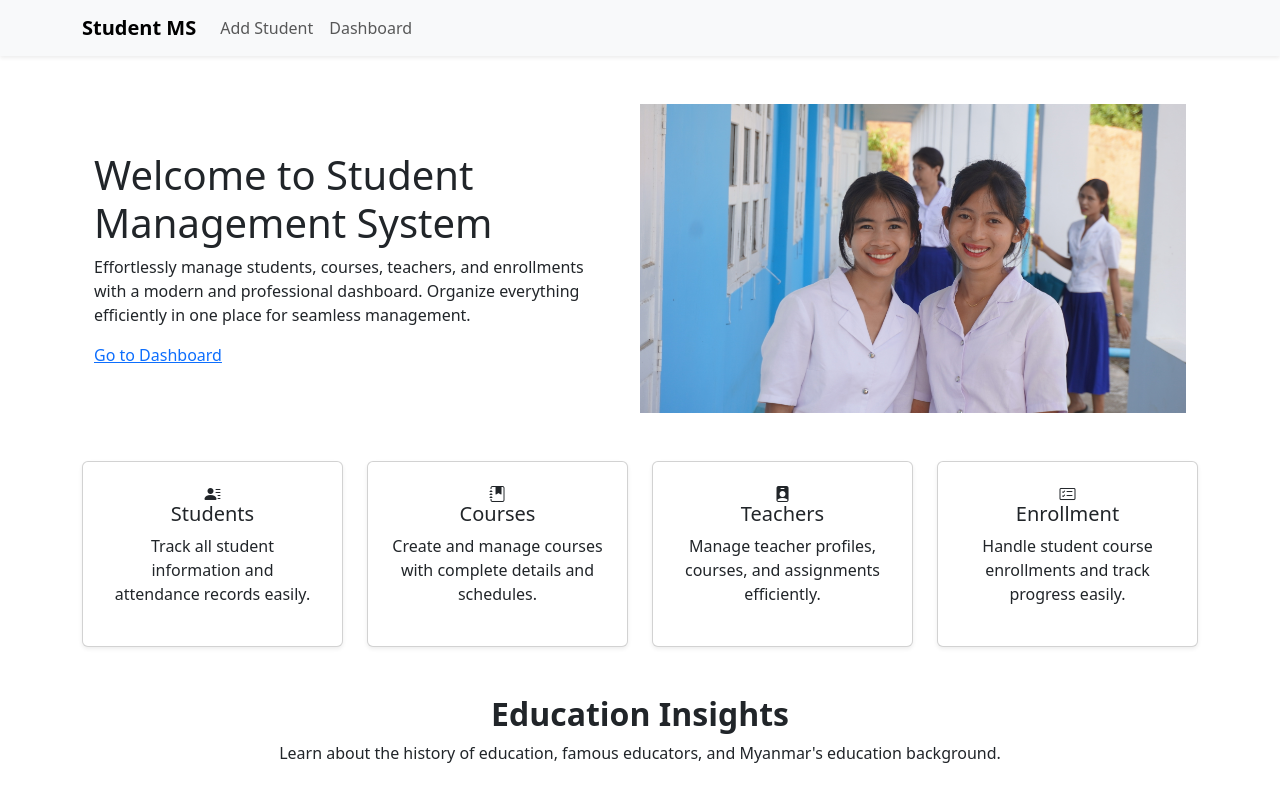
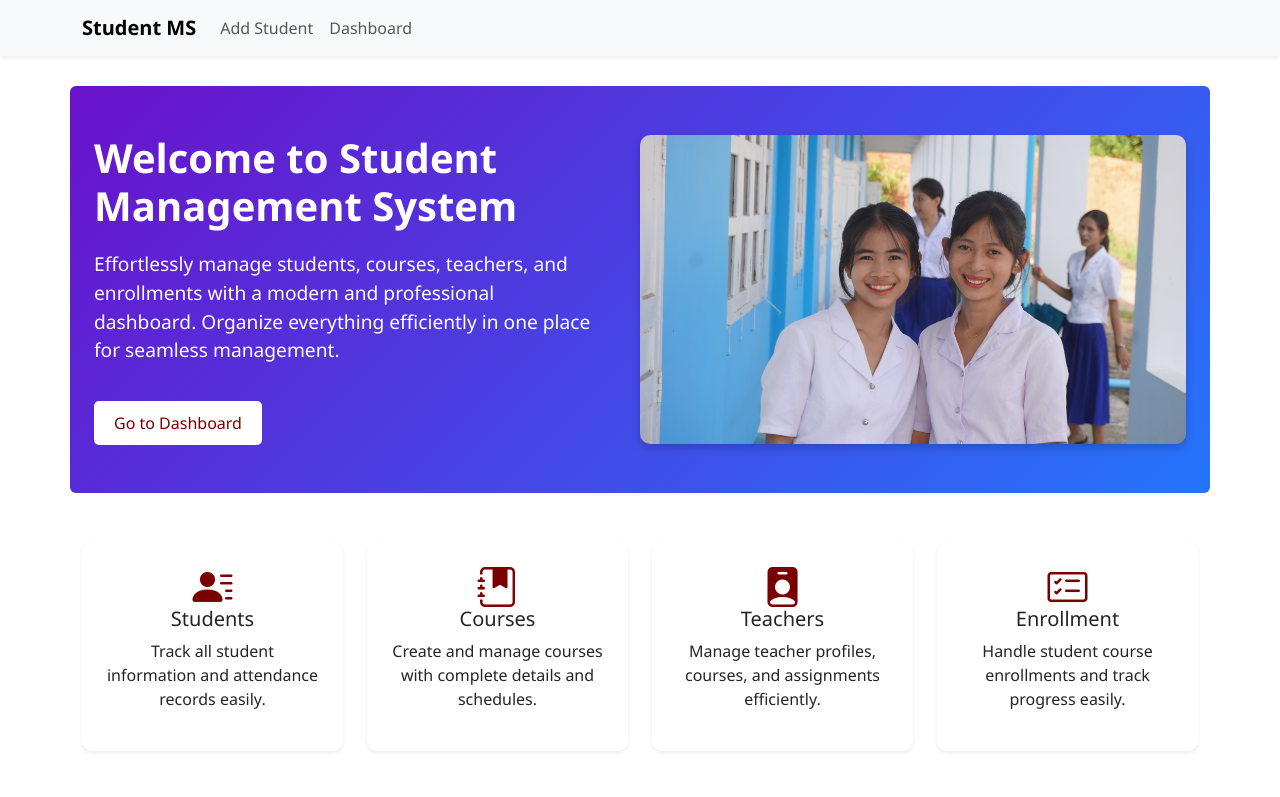
Before and after one commit to TalaMarn/Python-Web-Dev, a Django app: page / in a window 1280 px wide. Shown: the top 797 px of the page. Run offline with Django 5.2, Linux system fonts and the light colour scheme.

Commit message:
new file:   week 7/myproject/static/images/history_education.jpg 	modified:   week 7/myproject/students/templates/welcome.html

```diff
--- a/week 7/myproject/students/templates/welcome.html
+++ b/week 7/myproject/students/templates/welcome.html
@@ -1,17 +1,107 @@
 {% load static %}
 <html lang="en">
   <head>
-        <meta charset="UTF-8">
-        <title> Student Management System</title>
-         <link href="https://cdn.jsdelivr.net/npm/bootstrap@5.3.2/dist/css/bootstrap.min.css" rel="stylesheet">
-         <link rel="stylesheet" href="https://cdn.jsdelivr.net/npm/bootstrap-icons@1.11.1/font/bootstrap-icons.css">
+    <meta charset="UTF-8" />
+    <title>Student Management System</title>
+    <link
+      href="https://cdn.jsdelivr.net/npm/bootstrap@5.3.2/dist/css/bootstrap.min.css"
+      rel="stylesheet"
+    />
+    <link
+      rel="stylesheet"
+      href="https://cdn.jsdelivr.net/npm/bootstrap-icons@1.11.1/font/bootstrap-icons.css"
+    />
+    <style>
+      body {
+        font-family: "Segoe UI", Tahoma, Geneva, Verdana, sans-serif;
+        background-color: #ffffff;
+      }
+      .hero-section {
+        padding: 20px;
+        background: linear-gradient(135deg, #6a11cb 0%, #2575fc 100%);
+        color: white;
+        border-radius: 10px;
+        margin-top: 30px;
+      }
+      .hero-section h1 {
+        font-size: 2.5rem;
+        font-weight: bold;
+      }
+      .hero-section p {
+        font-size: 1.2rem;
+        margin-top: 20px;
+      }
+      .cta-btn {
+        display: inline-block;
+        padding: 10px 20px;
+        background-color: #ffffff;
+        color: rgb(122, 0, 0);
+        text-decoration: none;
+        border-radius: 5px;
+        margin-top: 20px;
+      }
+      .cta-btn:hover {
+        background-color: rgb(122, 0, 0);
+        color: #ffffff;
+        transform: translateY(-2px);
+      }
+      .hero-image img {
+        max-width: 100%;
+        border-radius: 10px;
+        box-shadow: 0 4px 8px rgba(0, 0, 0, 0.2);
+      }
+      .features-section {
+        margin-top: 50px;
+      }
+      .feature-card {
+        border: none;
+        border-radius: 10px;
+        transition:
+          transform 0.3s ease,
+          box-shadow 0.3s ease;
+      }
+      .feature-card:hover {
+        transform: translateY(-5px);
+        box-shadow: 0 10px 20px rgba(0, 0, 0, 0.15);
+      }
+      .feature-card i {
+        font-size: 2.5rem;
+        color: rgb(122, 0, 0);
+      }
+      footer {
+        background-color: #f8f9fa;
+        padding: 20px 0;
+        margin-top: 50px;
+      }
+      footer a {
+        color: rgb(122, 0, 0);
+        text-decoration: none;
+      }
+      footer a:hover {
+        text-decoration: underline;
+      }
+      .mt-5 .col-md-4 {
+        float: left;
+        width: 32%;
+        margin-right: 2%;
+        box-sizing: border-box;
+      }
+      .mt-5 .col-md-4:last-child {
+        margin-right: 0;
+      }
+    </style>
   </head>
   <body>
     <!-- Nav Bar-->
     <nav class="navbar navbar-expand-lg navbar-light bg-light shadow-sm">
       <div class="container">
         <a class="navbar-brand fw-bold" href="{% url 'welcome'%}">Student MS</a>
-                    <button class="navbar-toggler" type="button" data-toggle="collapse" data-bs-target="#navbarNav">
+        <button
+          class="navbar-toggler"
+          type="button"
+          data-toggle="collapse"
+          data-bs-target="#navbarNav"
+        >
           <span class="navbar-toggler-icon"></span>
         </button>
         <div class="collapse navbar-collapse" id="navbarNav">
@@ -26,14 +116,24 @@
         </div>
       </div>
     </nav>
-        <section class="hero-section container py-5 px-4 d-flex align-items-center flex-wrap rounded">
+    <section
+      class="hero-section container py-5 px-4 d-flex align-items-center flex-wrap rounded"
+    >
       <div class="hero-text col-md-6 pe-md-5 mb-4 mb-md-0">
         <h1>Welcome to Student Management System</h1>
-            <p>Effortlessly manage students, courses, teachers, and enrollments with a modern and professional dashboard. Organize everything efficiently in one place for seamless management.</p>
+        <p>
+          Effortlessly manage students, courses, teachers, and enrollments with
+          a modern and professional dashboard. Organize everything efficiently
+          in one place for seamless management.
+        </p>
         <a href="{% url 'dashboard' %}" class="cta-btn">Go to Dashboard</a>
       </div>
       <div class="hero-image col-md-6 text-center">
-            <img src="{% static 'images/student.jpg' %}" class="img-fluid" alt="Student Hero">
+        <img
+          src="{% static 'images/student.jpg' %}"
+          class="img-fluid"
+          alt="Student Hero"
+        />
       </div>
     </section>
     <!-- Features Section -->
@@ -50,14 +150,18 @@
           <div class="card feature-card p-4 shadow-sm">
             <i class="bi bi-journal-bookmark-fill"></i>
             <h5>Courses</h5>
-                    <p>Create and manage courses with complete details and schedules.</p>
+            <p>
+              Create and manage courses with complete details and schedules.
+            </p>
           </div>
         </div>
         <div class="col-md-3">
           <div class="card feature-card p-4 shadow-sm">
             <i class="bi bi-person-badge-fill"></i>
             <h5>Teachers</h5>
-                    <p>Manage teacher profiles, courses, and assignments efficiently.</p>
+            <p>
+              Manage teacher profiles, courses, and assignments efficiently.
+            </p>
           </div>
         </div>
         <div class="col-md-3">
@@ -73,17 +177,25 @@
     <section class="container mt-5">
       <div class="text-center mb-5">
         <h2 class="fw-bold">Education Insights</h2>
-            <p class="text_muted">Learn about the history of education, famous educators, and Myanmar's education background.</p>
+        <p class="text_muted">
+          Learn about the history of education, famous educators, and Myanmar's
+          education background.
+        </p>
       </div>
       <!--Education Background-->
       <div class="col-md-4">
         <div class="card shadow-sm h-150 border-0">
-                <img src="{%  static 'images/history_education.jpg' %}" class="card-img-top" alt="History of Education">
+          <img
+            src="{%  static 'images/history_education.jpg' %}"
+            class="card-img-top"
+            alt="History of Education"
+          />
           <div class="card-body">
-                    <h5 class="card-title"> History of Education</h5>
+            <h5 class="card-title">History of Education</h5>
             <p class="card-text">
-                        Education has evolved from ancient oral traditions to modern digital learning.
-                        Early civilizations like Greece, China, and India built the foundations of formal education systems.
+              Education has evolved from ancient oral traditions to modern
+              digital learning. Early civilizations like Greece, China, and
+              India built the foundations of formal education systems.
             </p>
             <a href="#" class="btn btn-outline-primary btn-sm">Read More</a>
           </div>
@@ -92,12 +204,17 @@
       <!-- Famous Educators -->
       <div class="col-md-4">
         <div class="card shadow-sm h-150 border-0">
-                <img src="{% static 'images/famouse_educators.webp' %}" class="card-img-top" alt="Famous Educators">
+          <img
+            src="{% static 'images/famouse_educators.webp' %}"
+            class="card-img-top"
+            alt="Famous Educators"
+          />
           <div class="card-body">
             <h5 class="card-title">Famous Educators</h5>
             <p class="card-text">
-                        Influential figures like Confucius, Maria Montessori, and John Dewey shaped modern education systems
-                        and teaching philosophies used worldwide today.
+              Influential figures like Confucius, Maria Montessori, and John
+              Dewey shaped modern education systems and teaching philosophies
+              used worldwide today.
             </p>
             <a href="#" class="btn btn-outline-primary btn-sm">Read More</a>
           </div>
@@ -106,15 +223,19 @@
       <!-- Myanmar Education -->
       <div class="col-md-4">
         <div class="card shadow-sm h-70 border-0">
-                <img src="{% static 'images/myanmar_education.png' %}" class="card-img-top" alt="Myanmar Education">
+          <img
+            src="{% static 'images/myanmar_education.png' %}"
+            class="card-img-top"
+            alt="Myanmar Education"
+          />
           <div class="card-body">
             <h5 class="card-title">Myanmar Education</h5>
             <p class="card-text">
-                        Myanmar’s education system started with monastic schools where monks taught literacy and moral values.
-                        Today the system includes primary, secondary, and university education.
+              Myanmar’s education system started with monastic schools where
+              monks taught literacy and moral values. Today the system includes
+              primary, secondary, and university education.
             </p>
             <a href="#" class="btn btn-outline-primary btn-sm">Read More</a>
-                </div>
           </div>
         </div>
       </div>
@@ -123,7 +244,9 @@
     <footer class="text-center">
       <div class="container">
         <p>&copy; 2026 Student Management System. All rights reversed.</p>
-            <p>Contact: <a href="mailto:admin@students.com">admin@studentms.com</a></p>
+        <p>
+          Contact: <a href="mailto:admin@students.com">admin@studentms.com</a>
+        </p>
       </div>
     </footer>
   </body>
```
Also changed, not shown: week 7/myproject/static/images/history_education.jpg (added). Lines whose indentation alone changed are shown as unchanged.
